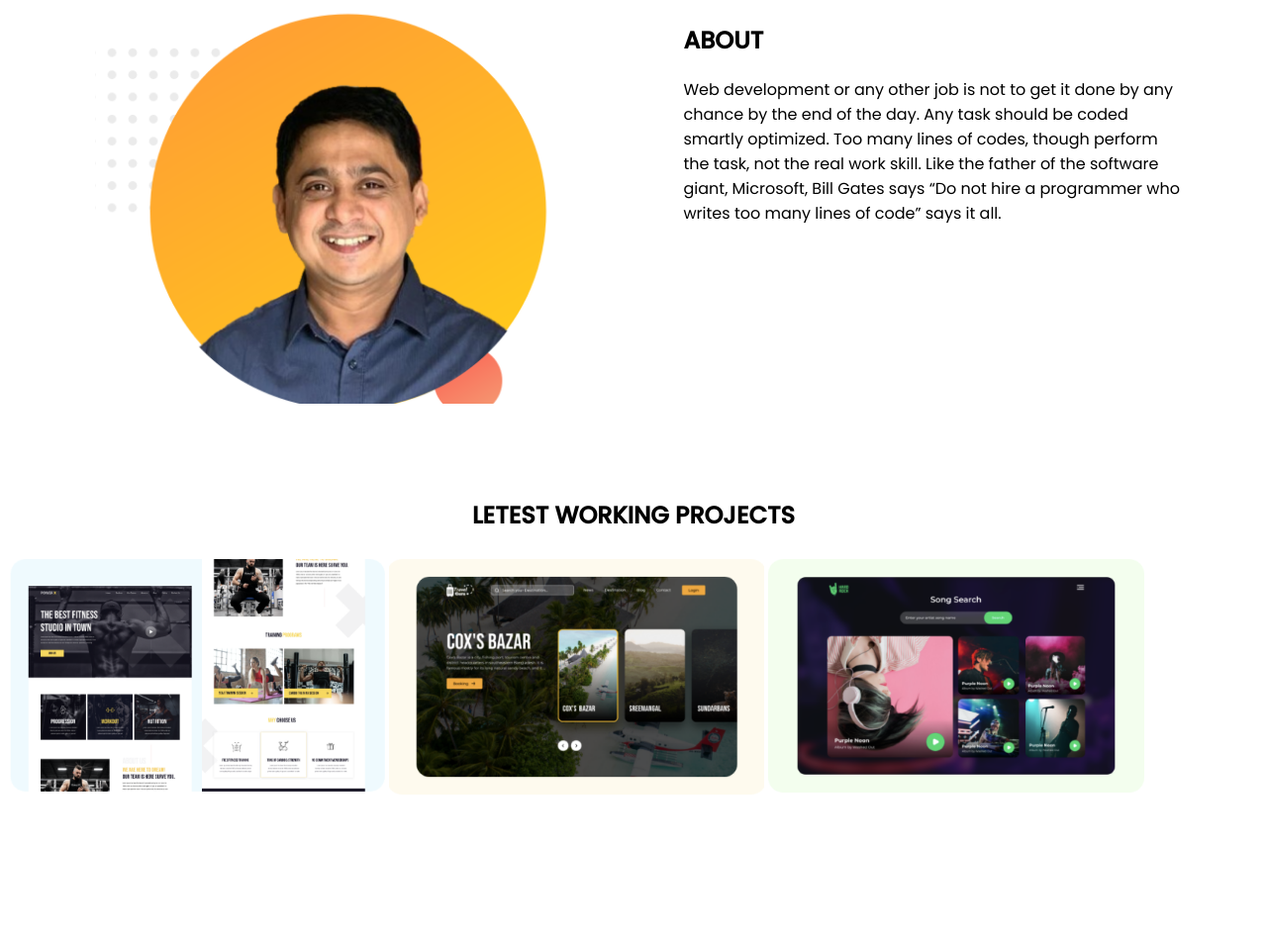
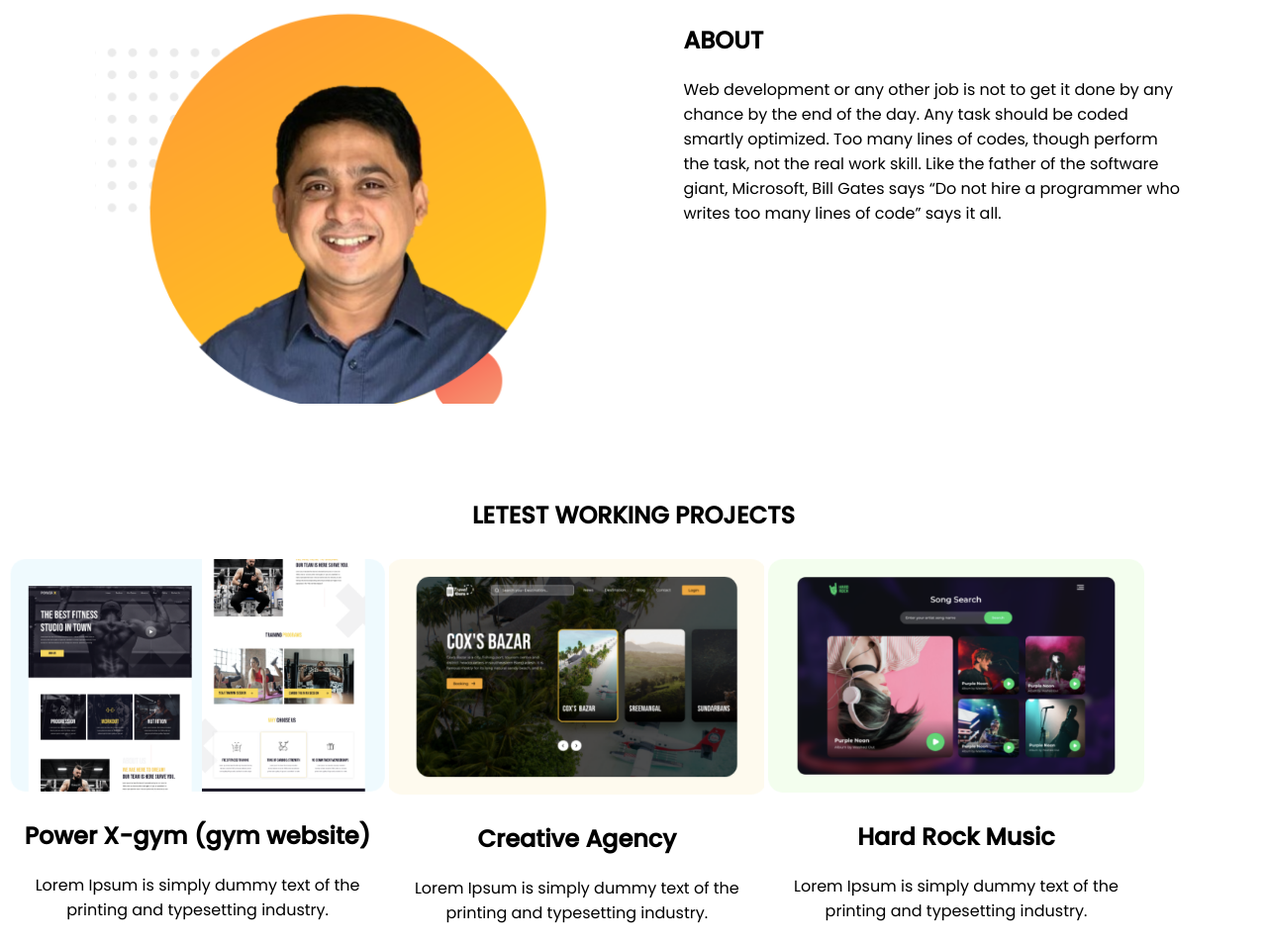
Before and after one commit to mdsaifulalambd/personal-profile, a plain HTML site: page index.html in a window 1280 px wide. Shown: the part 505-1458 px from the top of the page at 99% size. Before the commit the page ends 1317 px from the top, so only its background shows below. Drawn offline with Linux system fonts and the light colour scheme.

Commit message:
projects section edited

```diff
--- a/index.html
+++ b/index.html
@@ -33,14 +33,22 @@
         <h1 class="keyword-1">LETEST WORKING PROJECTS</h1>
         <div class="projects">
             <img src="images/image 4.png" alt="">
+            <h2>Power X-gym (gym website)</h2>
+            <p>Lorem Ipsum is simply dummy text of the printing and typesetting industry.</p>
         </div>
         <div class="projects">
             <img src="images/image 5.png" alt="">
+            <h2>Creative Agency</h2>
+            <p>Lorem Ipsum is simply dummy text of the printing and typesetting industry.</p>
         </div>
         <div class="projects">
             <img src="images/image 8.png" alt="">
+            <h2>Hard Rock Music</h2>
+            <p>Lorem Ipsum is simply dummy text of the printing and typesetting industry.</p>
         </div>
     </section>
 
+
+
 </body>
 </html>
--- a/style.css
+++ b/style.css
@@ -21,6 +21,7 @@ body{
     width: 30%;
     float: left;
     padding: 2px;
+    text-align: center;
     }
 .projects img {
     width:100%;
```
Also changed, not shown: 1 other file.
